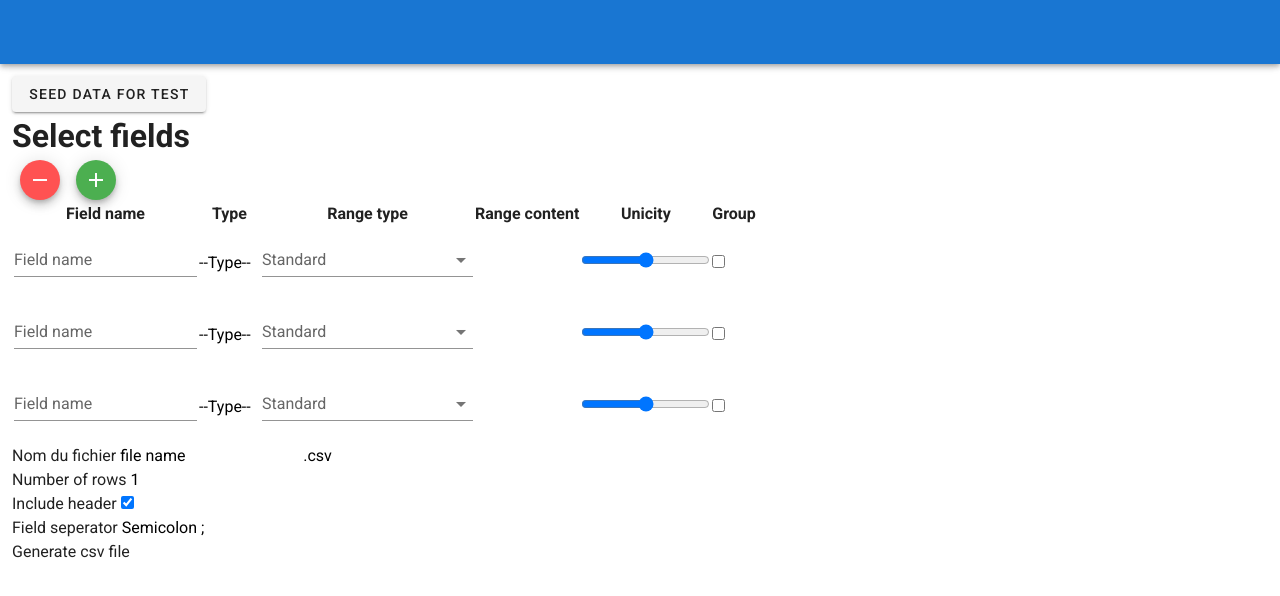
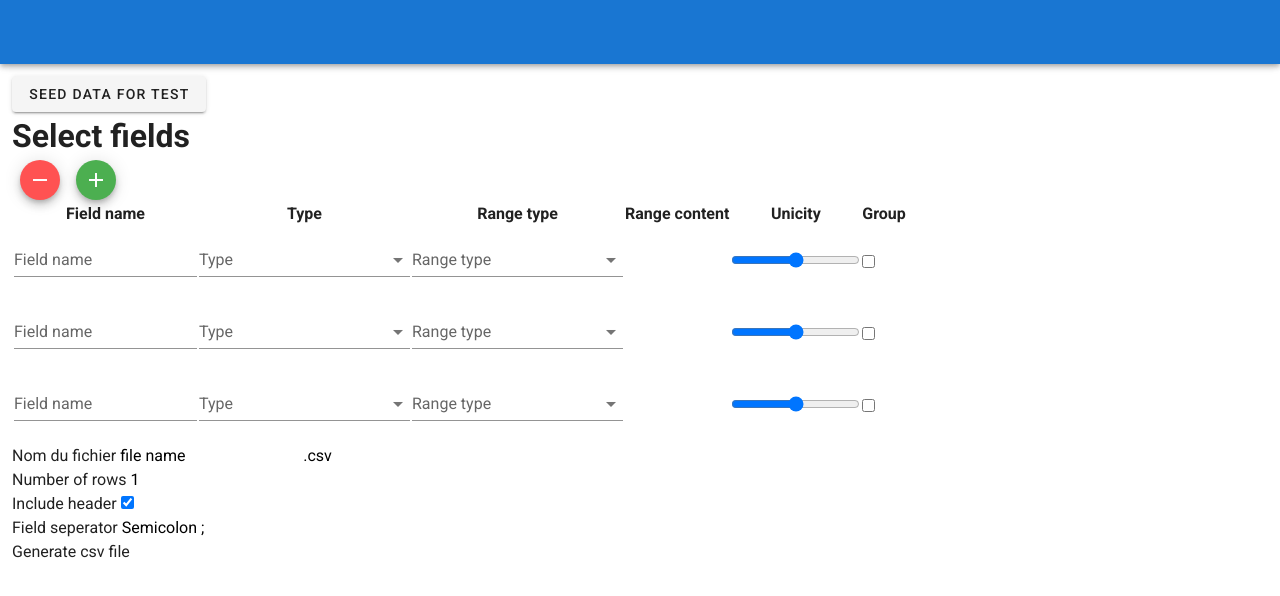
Before and after one commit to Meyerka/data-mocker, a Vue app: page / in a window 1280 px wide. Shown: the top 596 px of the page. Built offline with nearby package versions, Linux system fonts and the light colour scheme.

Commit message:
refactored type select

```diff
--- a/src/components/FieldRow.vue
+++ b/src/components/FieldRow.vue
@@ -4,16 +4,10 @@
       <v-text-field label="Field name" v-model="field.name"></v-text-field>
     </td>
     <td>
-      <select v-model="field.type">
-        <option value>--Type--</option>
-        <option value="text">Text</option>
-        <option value="date">Date</option>
-        <option value="number">Number</option>
-        <option value="duration">Duration</option>
-      </select>
+      <v-select :items="typeSelect" v-model="field.type" label="Type"></v-select>
     </td>
     <td>
-      <v-select :items="rangeTypeSelect" v-model="field.range.type" label="Standard"></v-select>
+      <v-select :items="rangeTypeSelect" v-model="field.range.type" label="Range type"></v-select>
     </td>
     <td>
       <div v-if="field.type === 'date' && field.range.type === 'range'" id="dateRange">
@@ -82,30 +76,28 @@ export default {
     records: { name: "", values: [] },
     checkboxes: 1,
     isGrouped: false,
-    rangeSelect: [
-      { text: "Random", value: "random" },
-      { text: "List", value: "list" },
+    typeSelect: [
+      { text: "Text", value: "text" },
+      { text: "Date", value: "date" },
+      { text: "Number", value: "number" },
+      { text: "Duration", value: "duration" },
     ],
   }),
   computed: {
     rangeTypeSelect: function () {
-      if (
-        this.field.type === "date" ||
-        this.field.type === "number" ||
-        this.field.type === "duration"
-      ) {
-        return [
-          { text: "Random", value: "random" },
-          { text: "List", value: "list" },
-          { text: "Range", value: "range" },
-        ];
-      } else {
-        return [
-          { text: "Random", value: "random" },
-          { text: "List", value: "list" },
-          { text: "Range", value: "range", disabled: "true" },
-        ];
-      }
+      return [
+        { text: "Random", value: "random" },
+        { text: "List", value: "list" },
+        {
+          text: "Range",
+          value: "range",
+          disabled: !(
+            this.field.type === "date" ||
+            this.field.type === "number" ||
+            this.field.type === "duration"
+          ),
+        },
+      ];
     },
   },
   methods: {
```
